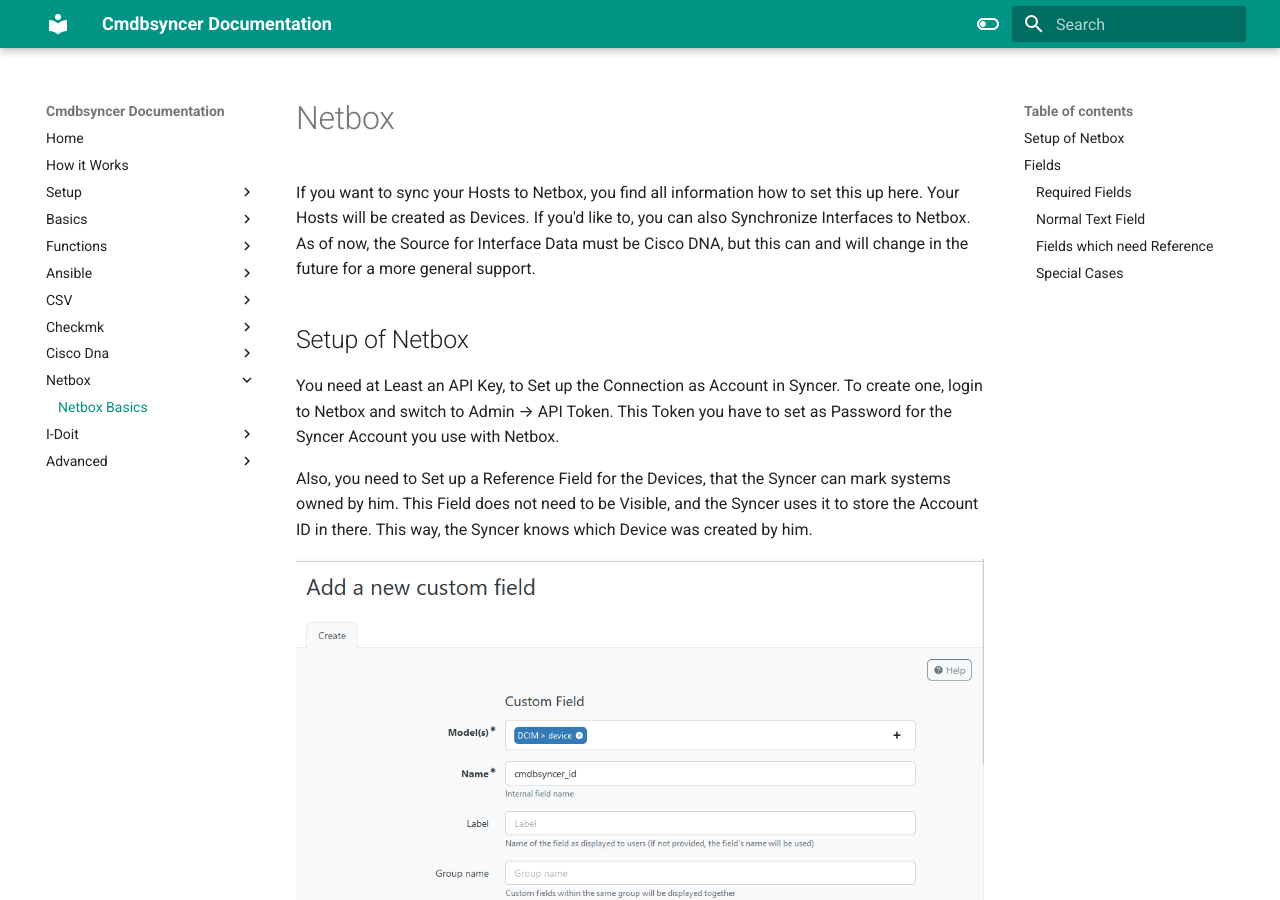
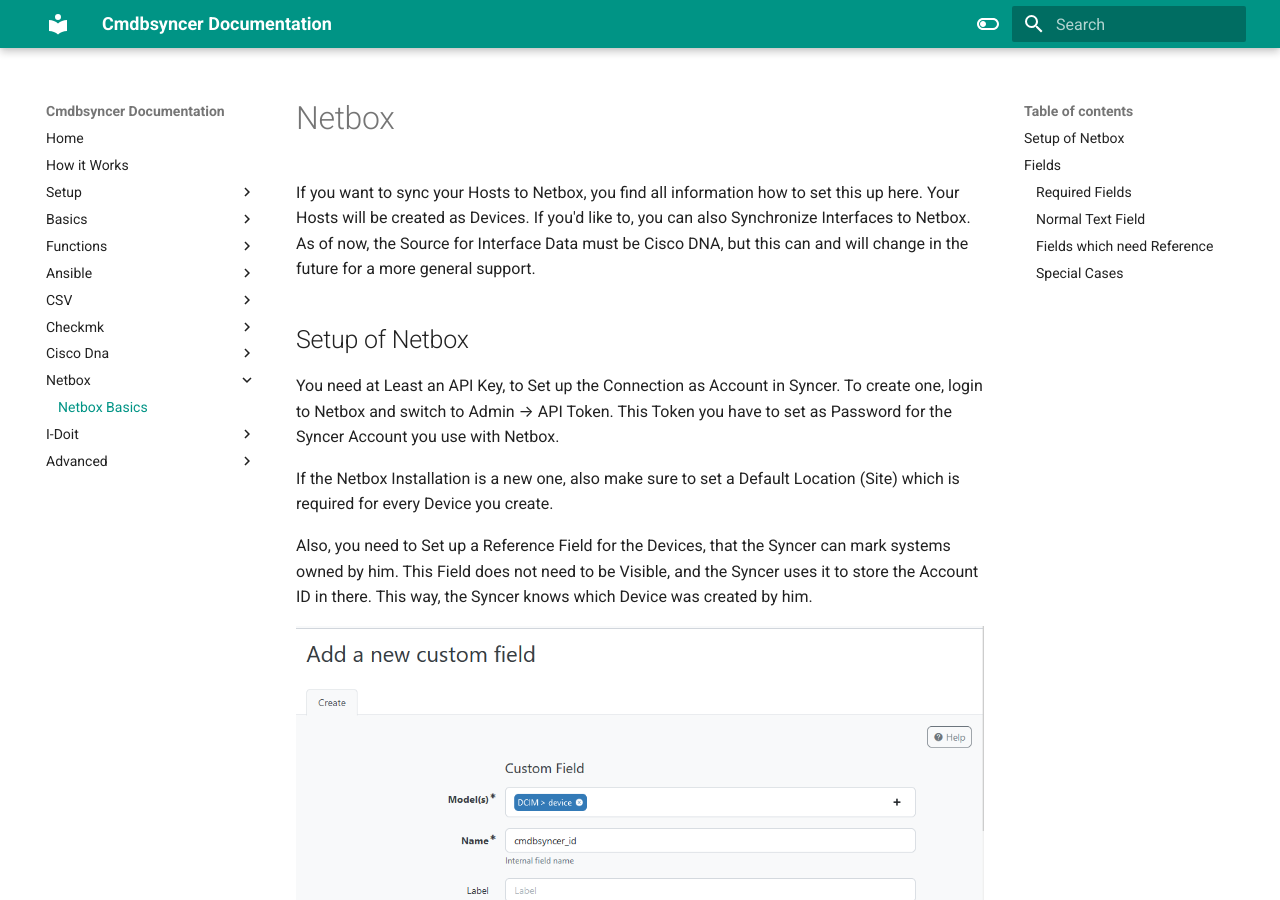
Before and after one commit to kuhn-ruess/cmdbsyncer-docs, an MkDocs documentation site: the page built from docs/netbox/index.md, in a window 1280 px wide and 900 px high. Built offline with MkDocs 1.6.1 and Material for MkDocs 9.7.7, drawn with Linux system fonts in a browser that asks for light colours.

Commit message:
Updated docu

```diff
--- a/docs/netbox/index.md
+++ b/docs/netbox/index.md
@@ -9,6 +9,8 @@
 You need at Least an API Key, to Set up the Connection as Account in Syncer.
 To create one, login to Netbox and switch to Admin → API Token.
 This Token you have to set as Password for the Syncer Account you use with Netbox.
+
+If the Netbox Installation is a new one, also make sure to set a Default Location (Site) which is required for every Device you create.
 
 Also, you need to Set up a Reference Field for the Devices, that the Syncer can mark systems owned by him. This Field does not need to be Visible, and the Syncer uses it to store the Account ID in there. This way, the Syncer knows which Device was created by him.
 
```
